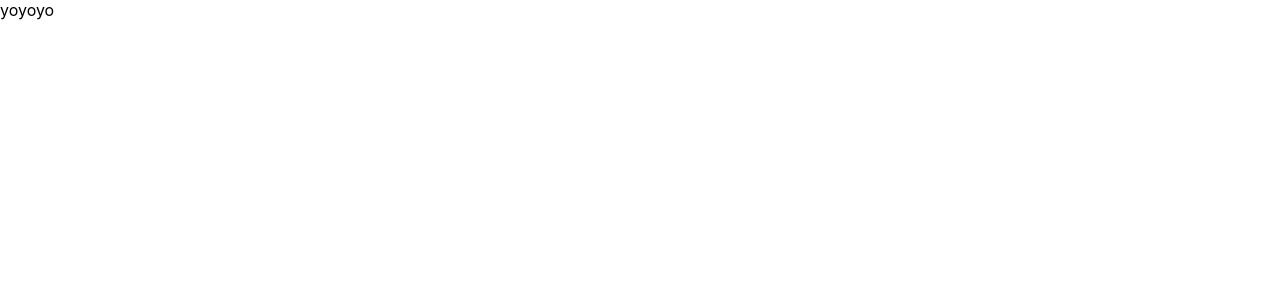
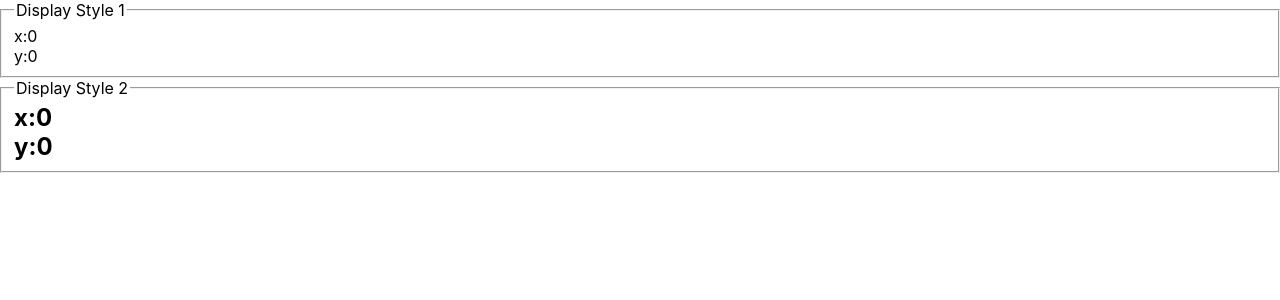
Before and after one commit to wonma/100-days-of-code, a React (Create React App) app in the folder exercises/react-advanced-practice/: page / in a window 1280 px wide. Shown: the top 300 px of the page. Built offline with nearby package versions, Linux system fonts and the light colour scheme.

Commit message:
Day051. Implemented HOC to build Cursor Tracker.

```diff
--- a/exercises/react-advanced-practice/src/CursorTracker1/index.js
+++ b/exercises/react-advanced-practice/src/CursorTracker1/index.js
@@ -1,7 +1,63 @@
-import React from 'react';
+import React, { useState, useEffect } from 'react';
+
+const withLivePosition = TargetComp => {
+  return props => {
+    const [position, setPosition] = useState({ x: 0, y: 0 });
+
+    useEffect(() => {
+      const mousemoveHandler = e => {
+        setPosition({
+          x: e.clientX,
+          y: e.clientY
+        });
+      };
+      document.addEventListener('mousemove', mousemoveHandler);
+
+      return () => {
+        document.removeEventListener('mousemove', mousemoveHandler);
+      };
+    }, []);
+
+    return <TargetComp position={position} {...props} />;
+  };
+};
+
+const MetricDisplay2 = ({ position }) => {
+  if (!position) {
+    return null;
+  }
+  return (
+    <fieldset>
+      <legend>Display Style 2</legend>
+      <h2>x:{position.x}</h2>
+      <h2>y:{position.y}</h2>
+    </fieldset>
+  );
+};
+
+const MetricDisplay1 = ({ position }) => {
+  if (!position) {
+    return null;
+  }
+  return (
+    <fieldset>
+      <legend>Display Style 1</legend>
+      <p>x:{position.x}</p>
+      <p>y:{position.y}</p>
+    </fieldset>
+  );
+};
+
+const MetricDisplay1WithLivePosition = withLivePosition(MetricDisplay1);
+const MetricDisplay2WithLivePosition = withLivePosition(MetricDisplay2);
 
 const CursorTracker1 = () => {
-  return <div>yoyoyo</div>;
+  return (
+    <div>
+      <MetricDisplay1WithLivePosition />
+      <MetricDisplay2WithLivePosition />
+    </div>
+  );
 };
 
 export default CursorTracker1;
```
Also changed, not shown: 2 other files (tests, documents, lock files or other folders).
